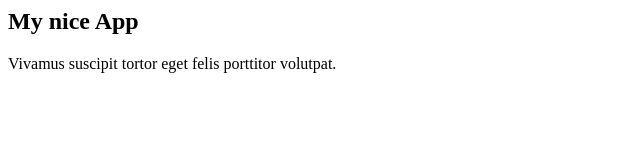
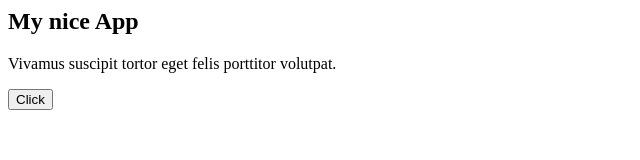
Before and after one commit to dominiquefabre/react-redux, a React app: page / in a window 1280 px wide. Shown: the top 160 px of the page, without its empty margins (0-640 px from the left). Built offline with nearby package versions, Linux system fonts and the light colour scheme.

Commit message:
Event Handling

```diff
--- a/src/App.js
+++ b/src/App.js
@@ -4,11 +4,14 @@ import Title from './Title'
 import Content from './Content'
 
 
-const App = () => (
-  <div>
-    <Title id="app-title" level="h2" content="My nice App" visible={true}/>
-    <Content>Vivamus suscipit tortor eget felis porttitor volutpat.</Content>
-  </div>
-)
+const App = () => {
+
+  return (
+    <div>
+      <Title id="app-title" level="h2" content="My nice App" visible={true}/>
+      <Content>Vivamus suscipit tortor eget felis porttitor volutpat.</Content>
+    </div>
+  )
+}
 
 export default App
--- a/src/Content.js
+++ b/src/Content.js
@@ -1,5 +1,36 @@
 import React from 'react'
 
-const Content = ({ children }) => <p>{ children }</p>
+// const Content = ({ children }) => (
+//   <>
+//     <p>{ children }</p>
+//     <button
+//       onClick={e => {
+//         e.preventDefault()
+//         alert('clicked !')
+//       }}
+//     >
+//       Click
+//     </button>
+//   </>
+// )
+
+const Content = ({ children }) => {
+
+  const handleClick = e => {
+    e.preventDefault()
+    alert('clicked !')
+  }
+
+  return (
+    <>
+      <p>{ children }</p>
+      <button
+        onClick={handleClick}
+      >
+        Click
+      </button>
+    </>
+  )
+}
 
 export default Content
--- a/src/Title.js
+++ b/src/Title.js
@@ -1,9 +1,9 @@
 import React from 'react'
 
-const Title = ({ id, level: Tag, content, visible = false }) => visible && (
-  <Tag id={id}>
+const Title = ({ id, level: Level, content, visible = false }) => visible && (
+  <Level id={id}>
     { content }
-  </Tag>
+  </Level>
 )
 
 export default Title
```
